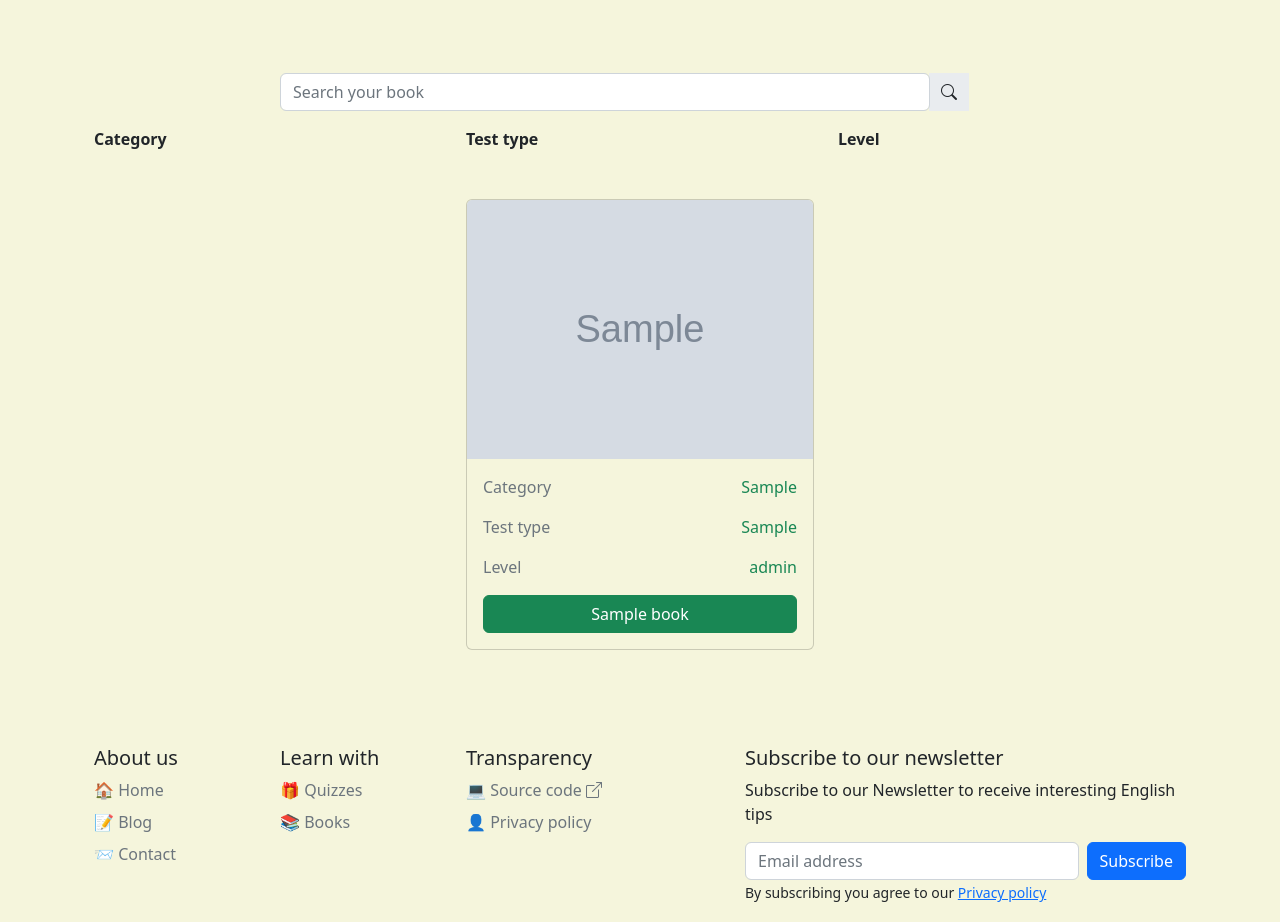
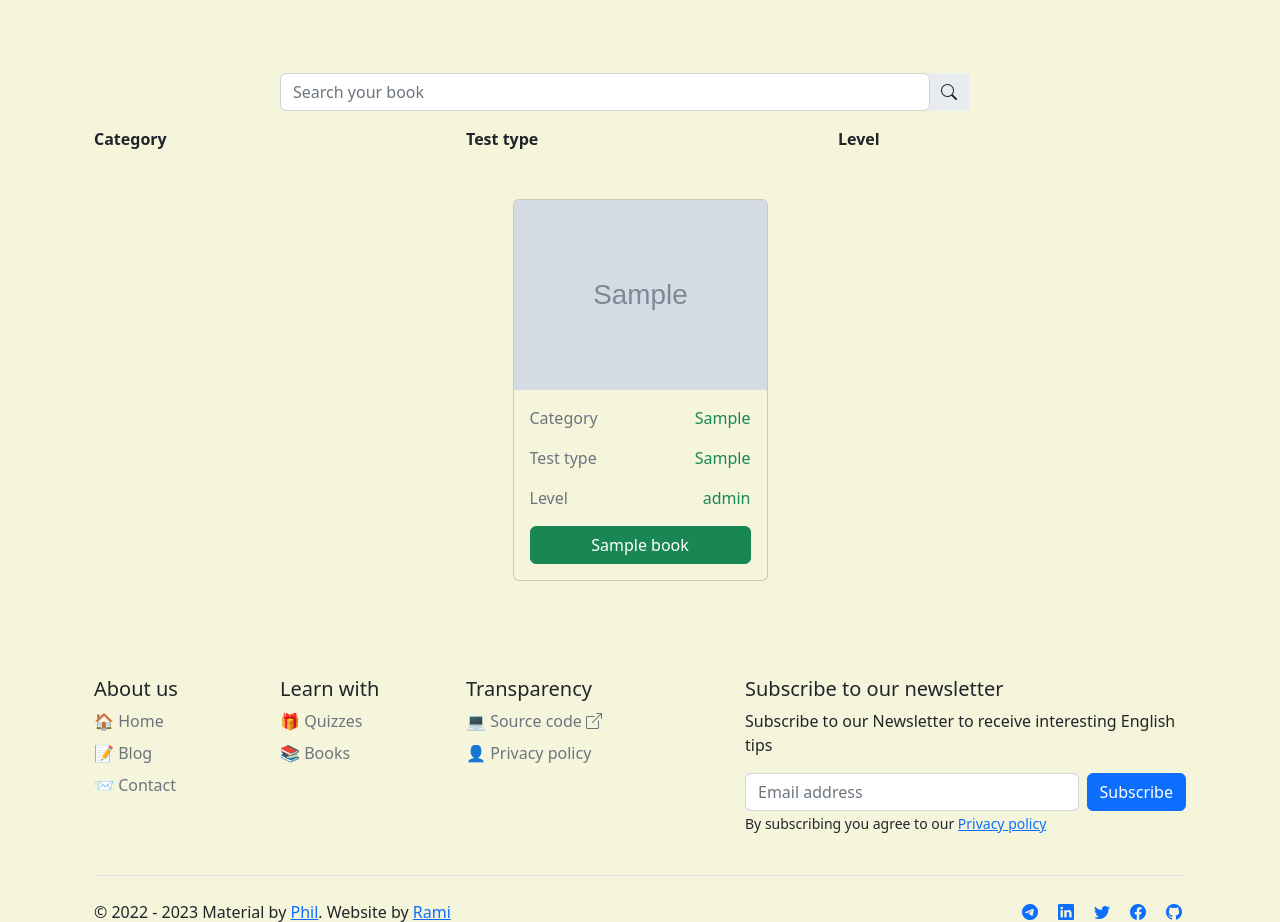
Before and after one commit to ramiboutas/englishquiz, a Django app: template templates/affiliates/book_list.html in a window 1280 px wide. Shown: the part 343-1265 px from the top of the page. Run offline with Django 4.2, Linux system fonts and the light colour scheme; the template is opened without the code that fills it: most values are stand-ins (such as "Sample title", 1, 10 or a date in 2020); grey boxes marked "Sample" are stand-in pictures; parts of the project's set-up code (start-up, migrations or seed data) failed here and were passed over; some libraries are stand-ins or nearby versions.

Commit message:
thumbnail_url added to book model

```diff
--- a/affiliates/models.py
+++ b/affiliates/models.py
@@ -58,6 +58,7 @@ class Book(auto_prefetch.Model):
     name = models.CharField(max_length=128)
     description = MarkdownxField()
     image_url = models.URLField(blank=True, null=True)
+    thumbnail_url = models.URLField(blank=True, null=True)
     level = models.PositiveSmallIntegerField(default=3, choices=BOOK_LEVEL_CHOICES)
     test_type = models.CharField(default="general", max_length=16, choices=BOOK_TEST_TYPE_CHOICES)
     category = models.CharField(default="general", max_length=16, choices=BOOK_CATEGORY_CHOICES)
--- a/affiliates/views.py
+++ b/affiliates/views.py
@@ -40,15 +40,12 @@ def book_detail(request, slug):
     return render(request, "affiliates/book_detail.html", context)
 
 
-@cache_page(3600 * 24 * 7)
+@cache_page(3600 * 24 * 1)
 def search_books(request):
     search_term = request.GET.get("q")
     test_types = request.GET.getlist("test_type")
-    print(test_types)
     categories = request.GET.getlist("category")
-    print(categories)
     levels = request.GET.getlist("level")
-    print(levels)
     book_list = Book.objects.filter(
         name__icontains=search_term,
         test_type__in=test_types,
--- a/templates/affiliates/partials/book_list.html
+++ b/templates/affiliates/partials/book_list.html
@@ -1,8 +1,8 @@
 {% for book in book_list %}
-	<div class="col-sm-12 col-md-6 col-lg-4 mb-5">
+	<div class="col-sm-12 col-md-4 col-lg-3 mb-5">
 		<div class="card" style="background-color: Beige;">
-			<img src="{{ book.image_url }}" class="card-img-top" alt="...">
-			<div class="card-body ">
+			<img src="{{ book.thumbnail_url }}" class="card-img-top" alt="{{ book.name }}">
+			<div class="card-body">
 				<p class="text-secondary">Category
 					<span class="text-success float-end"> {{ book.get_category_display }} </span>
 				</p>
@@ -17,7 +17,7 @@
 		</div>
 	</div>
 {% empty %}
-	<div class="col-sm-12 col-md-6 col-lg-4 mb-5">
+	<div class="col-sm-12 col-md-4 col-lg-3 mb-5">
 		<p class="text-center text-success">No books found 😔</p>
 	</div>
 {% endfor %}
```
